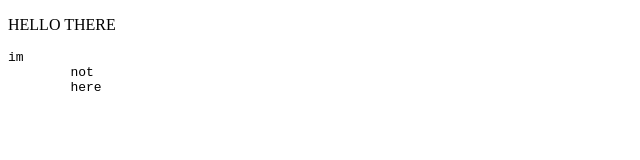
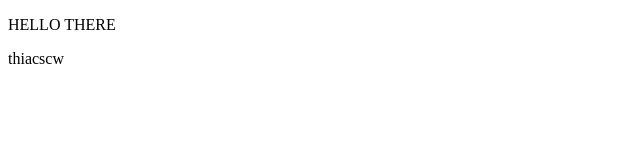
Before and after one commit to varshithfr/git-testing-, a plain HTML site: page index.html in a window 1280 px wide. Shown: the full height of the page, 0-640 px from the left. Drawn offline with Linux system fonts and the light colour scheme.

Commit message:
rreplaced pre w anchor

```diff
--- a/index.html
+++ b/index.html
@@ -7,9 +7,6 @@
 </head>
 <body>
     <p>HELLO THERE</p>
-    <pre>im
-        not
-        here
-    </pre>
+    <a>thiacscw</a>
 </body>
 </html>
```
